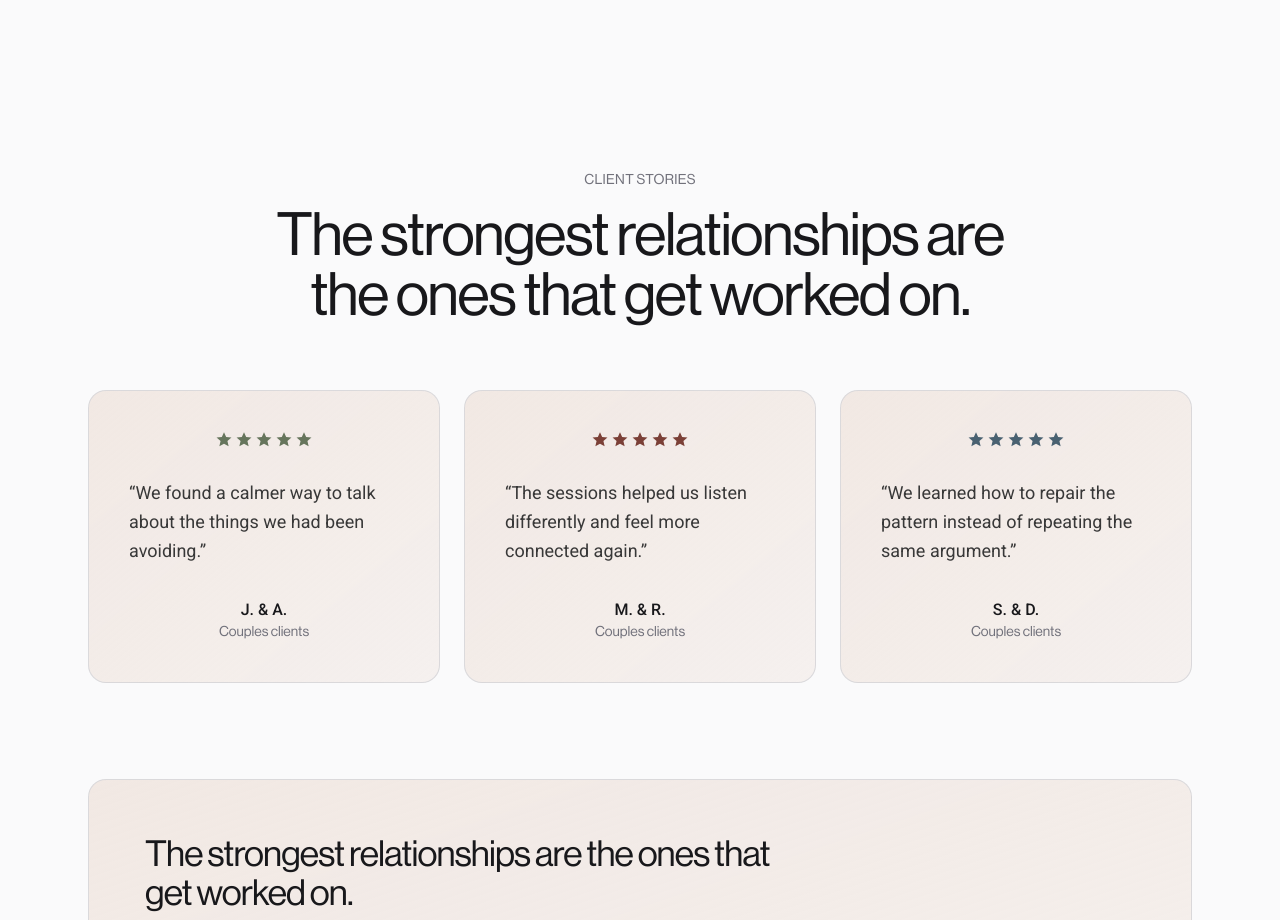
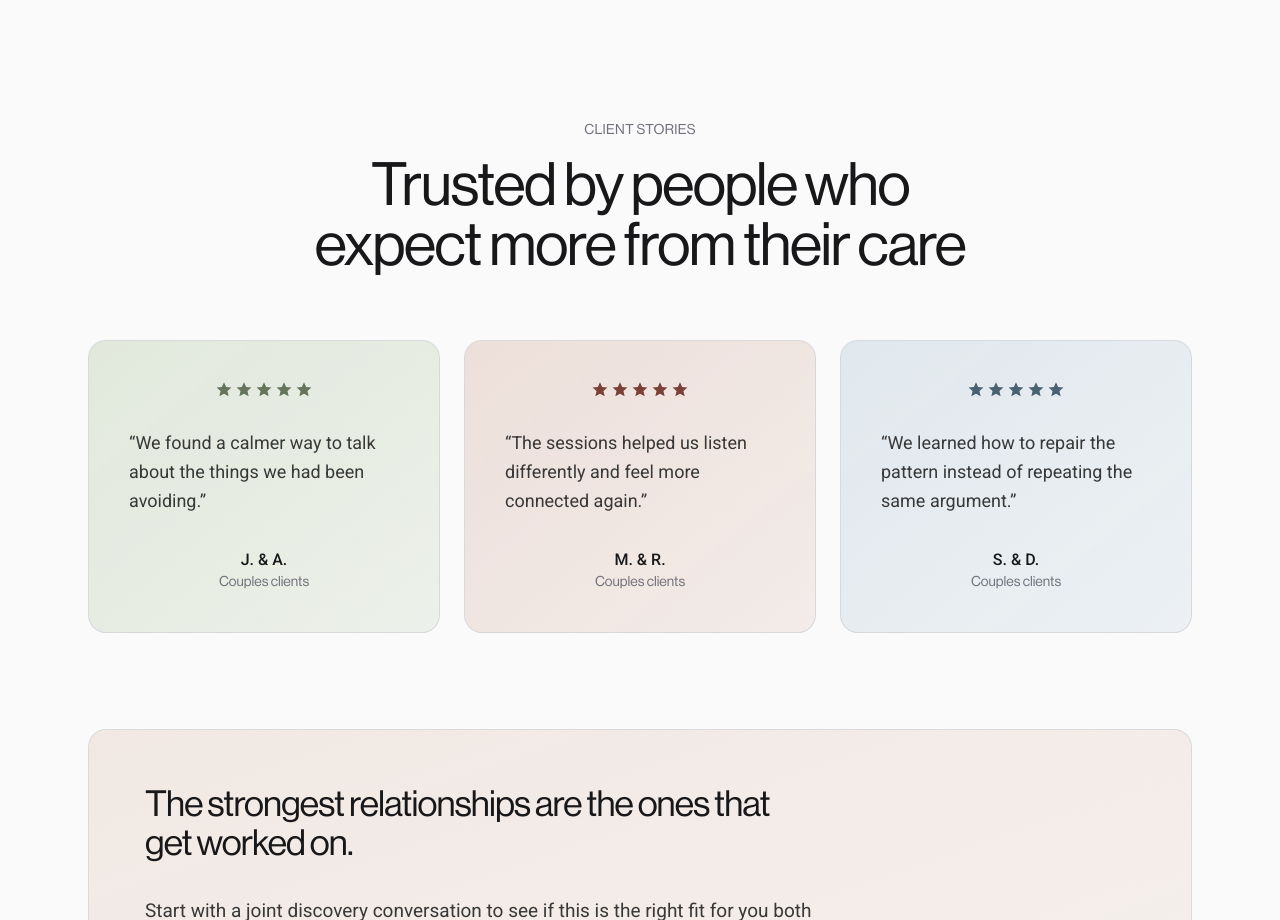
Before and after one commit to martamindacc/Aether, a Next.js app: page /couples-therapy-new-york-city in a window 1280 px wide. Shown: the part 1622-2542 px from the top of the page. Built offline with nearby package versions, Linux system fonts and the light colour scheme.

Commit message:
Tighten spacing, update heading, add pastel tints to client stories cards

```diff
--- a/app/couples-therapy-new-york-city/page.tsx
+++ b/app/couples-therapy-new-york-city/page.tsx
@@ -110,10 +110,10 @@ export default function CouplesTherapyNewYorkCityPage() {
           </div>
         </div>
 
-        <div className="mt-32 flex w-full max-w-6xl flex-col items-center gap-4">
+        <div className="mt-[78px] flex w-full max-w-6xl flex-col items-center gap-4">
           <p className="text-sm uppercase tracking-wide text-zinc-500">Client Stories</p>
           <h2 className="max-w-3xl text-balance text-center font-[NeueHaasDisplayRoman,Arial,sans-serif] text-5xl font-medium tracking-tight text-zinc-900 sm:text-6xl">
-            The strongest relationships are the ones that get worked on.
+            Trusted by people who expect more from their care
           </h2>
         </div>
         <div className="mt-16 grid w-full max-w-6xl gap-6 sm:grid-cols-3">
@@ -123,23 +123,26 @@ export default function CouplesTherapyNewYorkCityPage() {
               name: "J. & A.",
               context: "Couples clients",
               accentText: "text-[#66755c]",
+              accentBg: "from-[#d9e2d1]/75 to-[#d9e2d1]/40",
             },
             {
               quote: "The sessions helped us listen differently and feel more connected again.",
               name: "M. & R.",
               context: "Couples clients",
               accentText: "text-[#7b4037]",
+              accentBg: "from-[#e8d6ce]/75 to-[#e8d6ce]/40",
             },
             {
               quote: "We learned how to repair the pattern instead of repeating the same argument.",
               name: "S. & D.",
               context: "Couples clients",
               accentText: "text-[#496171]",
+              accentBg: "from-[#d8e2e8]/75 to-[#d8e2e8]/40",
             },
           ].map((item) => (
             <div
               key={item.name}
-              className="flex flex-col gap-8 rounded-2xl border border-zinc-300/80 bg-gradient-to-br from-[#eee2db]/75 to-[#eee2db]/40 p-8 transition-colors duration-300 hover:bg-[#e2c3b2]/60 sm:p-10"
+              className={`flex flex-col gap-8 rounded-2xl border border-zinc-300/80 bg-gradient-to-br ${item.accentBg} p-8 transition-colors duration-300 sm:p-10`}
             >
               <div className={`flex justify-center gap-1 ${item.accentText}`} aria-hidden="true">
                 {Array.from({ length: 5 }).map((_, index) => (
```
